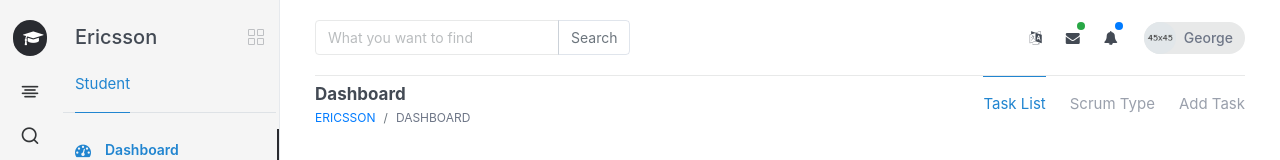
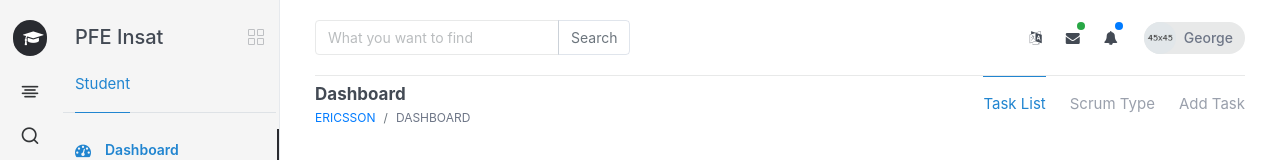
Before and after one commit to exect3r/sitepfe, an Angular app: page /home/dashboard in a window 1280 px wide. Shown: the top 160 px of the page. Built offline with nearby package versions, Linux system fonts and the light colour scheme; a web font is replaced by a local one.

Commit message:
change erricson with pfe insat

```diff
--- a/src/app/main-leftbar/main-leftbar.component.html
+++ b/src/app/main-leftbar/main-leftbar.component.html
@@ -1,5 +1,5 @@
 <div id="left-sidebar" class="sidebar">
-    <h5 class="brand-name">Ericsson<a href="javascript:void(0)" class="menu_option float-right"><i
+    <h5 class="brand-name">PFE Insat<a href="javascript:void(0)" class="menu_option float-right"><i
                 class="icon-grid font-16" data-toggle="tooltip" data-placement="left"
                 title="Grid & List Toggle"></i></a></h5>
     <ul class="nav nav-tabs">
```
